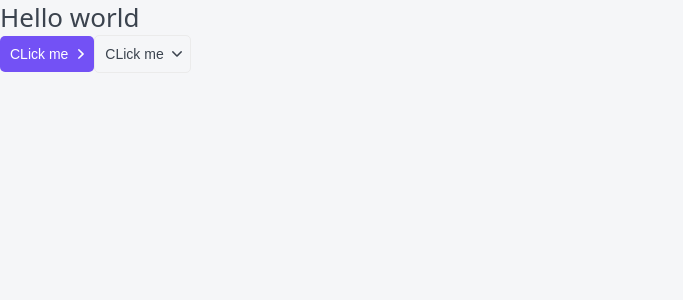
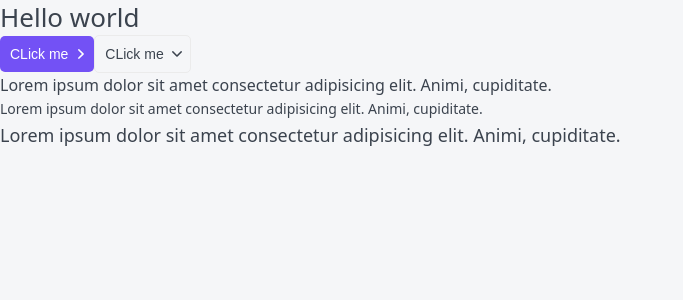
Before and after one commit to dimashikalov/top-app, a Next.js app: page / in a window 1280 px wide. Shown: the top 300 px of the page, without its empty margins (0-683 px from the left). Built offline with nearby package versions, Linux system fonts and the light colour scheme.

Commit message:
added p comp

```diff
--- /dev/null
+++ b/components/Paragraph/Paragraph.module.css
@@ -0,0 +1,24 @@
+
+.s {
+	margin: 0;
+
+	font-size: 14px;
+	font-weight: 400;
+	line-height: 24px;
+}
+
+.m {
+	margin: 0;
+
+	font-size: 16px;
+	font-weight: 400;
+	line-height: 24px;
+}
+
+.l{
+	margin: 0;
+
+	font-size: 18px;
+	font-weight: 400;
+	line-height: 29px;
+}
--- /dev/null
+++ b/components/Paragraph/Paragraph.props.ts
@@ -0,0 +1,6 @@
+import { ReactNode, DetailedProps } from 'react';
+
+export interface PProps extends DetailedProps<HTMLElement<HTMLParagraphElement>,HTMLParagraphElement> {
+	p: "s" | "m" | "l",
+	children: ReactNode
+}
--- /dev/null
+++ b/components/Paragraph/Paragraph.tsx
@@ -0,0 +1,21 @@
+import { PProps } from './Paragraph.props';
+import styles from './Paragraph.module.css';
+
+
+
+export const P = ({ size = 'm', children }: PProps): JSX.Element => {
+	switch (size) {
+		case 's': {
+			return <p className={styles.s}>{children}</p>;
+		}
+		case 'm': {
+			return <p className={styles.m}>{children}</p>;
+		}
+		case 'l': {
+			return <p className={styles.l}>{children}</p>;
+		}
+		default:
+			return <></>;
+	}
+
+};
--- a/components/index.ts
+++ b/components/index.ts
@@ -1,2 +1,3 @@
 export * from './Htag/Htag';
 export * from './Button/Button';
+export * from './Paragraph/Paragraph';
--- a/pages/index.tsx
+++ b/pages/index.tsx
@@ -1,4 +1,4 @@
-import { Button, Htag } from '../components';
+import { Button, Htag, P } from '../components';
 
 
 export default function Home(): JSX.Element {
@@ -7,6 +7,9 @@ export default function Home(): JSX.Element {
       <Htag tag='h1'>Hello world</Htag>
       <Button appearance='primary' arrow='right'>CLick me</Button>
       <Button appearance='ghost' arrow='down'>CLick me</Button>
+      <P>Lorem ipsum dolor sit amet consectetur adipisicing elit. Animi, cupiditate.</P>
+      <P size='s'>Lorem ipsum dolor sit amet consectetur adipisicing elit. Animi, cupiditate.</P>
+      <P size="l">Lorem ipsum dolor sit amet consectetur adipisicing elit. Animi, cupiditate.</P>
    </>
   );
 }
```
